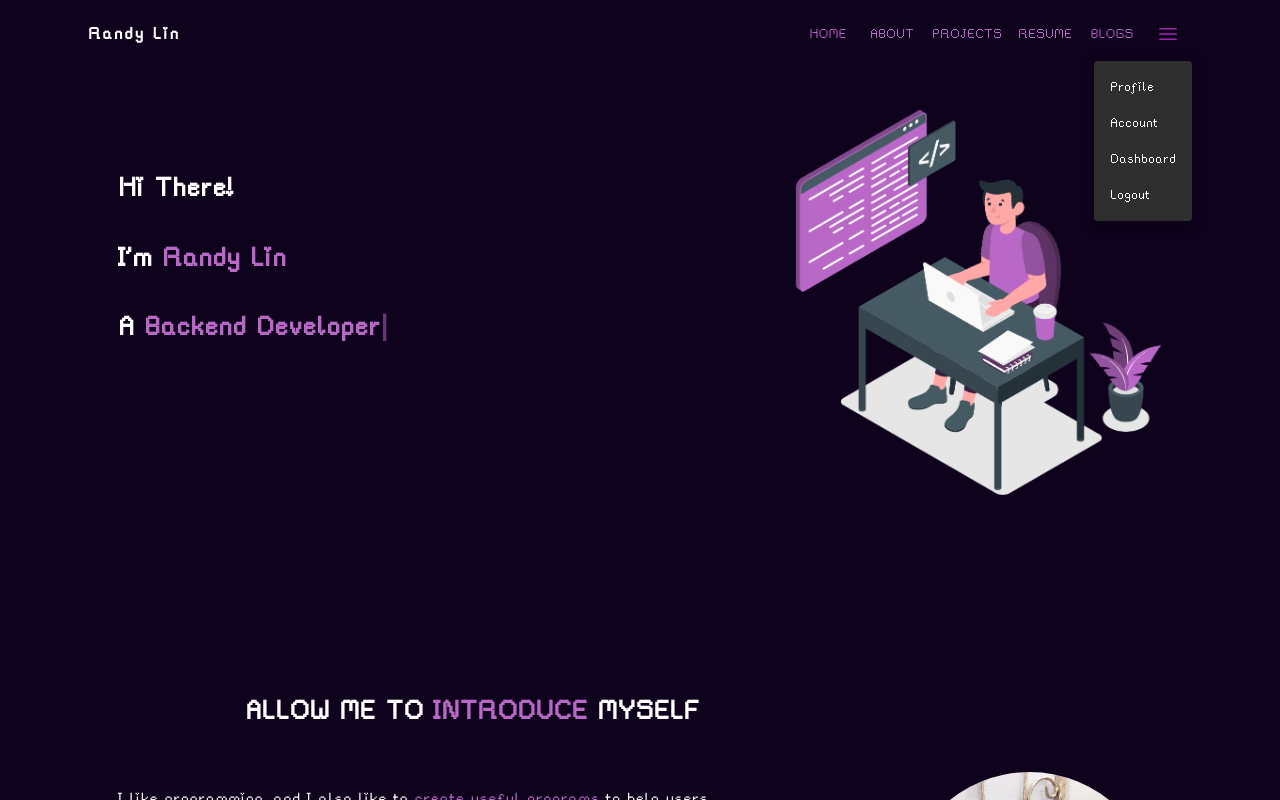
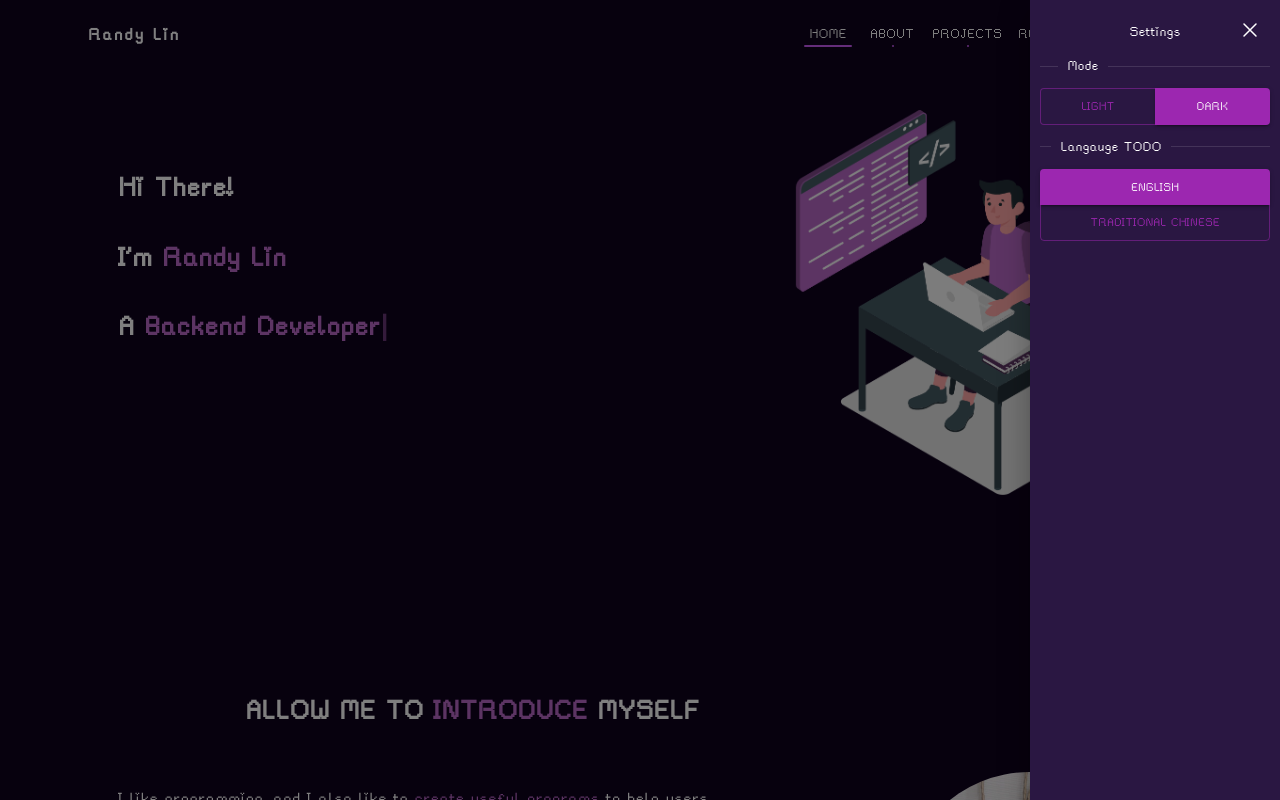
Before and after one commit to linyejoe2/Portfolio, a React (Vite) app: page /home in a window 1280 px wide. Both pictures are taken after a click on the button "Open settings". Shown: the top 800 px of the page. Built offline with nearby package versions, Linux system fonts and the light colour scheme; a web font is replaced by a local one.

Commit message:
Add right drawer to top nav bar, can control theme mode, and TODO control langauge

```diff
--- a/package.json
+++ b/package.json
@@ -20,6 +20,7 @@
     "react": "^18.2.0",
     "react-dom": "^18.2.0",
     "react-redux": "^8.1.2",
+    "react-router-dom": "^6.15.0",
     "typewriter-effect": "^2.20.1"
   },
   "devDependencies": {
--- a/src/App.tsx
+++ b/src/App.tsx
@@ -85,7 +85,7 @@ export default function MyApp() {
             display: 'flex',
             justifyContent: "center",
             alignItems: "center",
-            backgroundColor: "primary.dark"
+            backgroundColor: "background.paper"
           }}>
           Copyright © 2023 linyejoe2
 
--- a/src/components/TopNavigationBar.tsx
+++ b/src/components/TopNavigationBar.tsx
@@ -9,8 +9,9 @@ import Container from '@mui/material/Container';
 import Button from '@mui/material/Button';
 import Tooltip from '@mui/material/Tooltip';
 import MenuItem from '@mui/material/MenuItem';
-import { SvgIcon, useScrollTrigger } from '@mui/material';
-import { store, darkModeActions } from '../service/store';
+import { ButtonGroup, Divider, List, ListItem, ListItemButton, ListItemIcon, ListItemText, SvgIcon, SwipeableDrawer, useScrollTrigger } from '@mui/material';
+import { store, darkModeActions, TStore } from '../service/store';
+import { useSelector } from 'react-redux';
 
 
 const pages = ['Home', 'About', 'Projects', 'Resume', 'Blogs'];
@@ -21,6 +22,7 @@ interface Props {
 }
 
 export default function TopNavigationBar() {
+  const darkTheme = useSelector((state: TStore) => state.darkMode);
   const [anchorElNav, setAnchorElNav] = React.useState<null | HTMLElement>(null);
   const [anchorElUser, setAnchorElUser] = React.useState<null | HTMLElement>(null);
 
@@ -31,6 +33,13 @@ export default function TopNavigationBar() {
     if (pageName == 'About') { store.dispatch(darkModeActions.toggle()) }
     if (pageName == 'Projects') { store.dispatch(darkModeActions.toggle()) }
   }
+
+  const handleThemeButtonClick = (event: React.MouseEvent<HTMLElement>) => {
+    const n = event.currentTarget.id
+    if (n == "Light") { store.dispatch(darkModeActions.setToLight()) }
+    if (n == 'Dark') { store.dispatch(darkModeActions.setToDark()) }
+  }
+
   const handleCloseNavMenu = () => {
     setAnchorElNav(null);
   };
@@ -77,12 +86,33 @@ export default function TopNavigationBar() {
               justifyContent: "flex-end",
               // marginRight: { xs: '10px', md: '10px' }
             }}>
-              {pages.map((page) => (
+              {pages.map((page) => {
+                const on = window.location.href.indexOf(page.toLowerCase()) != -1
+                return (
                   <Button
                     id={page}
                     key={page}
                     onClick={handleNavClick}
-                  sx={{ my: 2, color: 'text.secondary', display: 'block' }}
+                    sx={{
+                      my: 2, color: 'text.primary', display: 'block',
+                      "&::after": {
+                        content: "''",
+                        display: "block",
+                        position: "relative",
+                        bottom: '1px',
+                        height: '2px',
+                        background: "#c95bf5",
+                        borderRadius: "16px",
+                        transition: "all 0.3s",
+                        zIndex: '-1',
+                        width: on ? "100%" : '2px',
+                        left: on ? "0" : "50%"
+                      },
+                      "&:hover::after": {
+                        width: "100%",
+                        left: "0",
+                      }
+                    }}
                   >
                     <Typography>
                       {page}
@@ -90,7 +120,8 @@ export default function TopNavigationBar() {
                     {/* <span>
                   </span> */}
                   </Button>
-              ))}
+                )
+              })}
 
               <Menu
                 sx={{ mt: '45px' }}
@@ -126,14 +157,52 @@ export default function TopNavigationBar() {
             }}>
               <Tooltip title="Open settings">
                 <IconButton size="large" onClick={handleOpenUserMenu}>
-                  <SvgIcon color="primary">
+                  <SvgIcon >
                     <svg xmlns="http://www.w3.org/2000/svg" fill="none" viewBox="0 0 24 24" strokeWidth={1.5} stroke="currentColor" className="w-6 h-6">
                       <path strokeLinecap="round" strokeLinejoin="round" d="M3.75 6.75h16.5M3.75 12h16.5m-16.5 5.25h16.5" />
                     </svg>
                   </SvgIcon>
                 </IconButton>
               </Tooltip>
-              <Menu
+              <SwipeableDrawer
+                anchor="right"
+                open={Boolean(anchorElUser)}
+                onClose={handleCloseUserMenu}
+                onOpen={handleOpenUserMenu}
+              // onOpen={toggleDrawer(anchor, true)}
+              >
+                <Box sx={{ width: '250px', padding: '10px' }}>
+                  <Box sx={{ display: "flex", position: "absolute", top: "10px", right: "10px" }}>
+                    <IconButton>
+                      <SvgIcon >
+                        <svg xmlns="http://www.w3.org/2000/svg" fill="none" viewBox="0 0 24 24" strokeWidth={1.5} stroke="currentColor" className="w-6 h-6">
+                          <path strokeLinecap="round" strokeLinejoin="round" d="M6 18L18 6M6 6l12 12" />
+                        </svg>
+                      </SvgIcon>
+                    </IconButton>
+                  </Box>
+                  <div className="centerer " style={{ margin: "10px auto" }}>
+                    <Typography>Settings</Typography>
+                  </div>
+                  <Divider textAlign="left" sx={{ marginBottom: "10px" }}>Mode</Divider>
+                  <div className="centerer mb1">
+                    <ButtonGroup fullWidth variant="outlined" aria-label="Theme Mode change button group">
+                      <Button onClick={handleThemeButtonClick} variant={!darkTheme ? "contained" : "outlined"} id='Light'>Light</Button>
+                      <Button onClick={handleThemeButtonClick} variant={darkTheme ? "contained" : "outlined"} id='Dark'>Dark</Button>
+                    </ButtonGroup>
+                  </div>
+                  <Divider textAlign="left" sx={{ marginBottom: "10px" }}>Langauge TODO</Divider>
+                  <div className="centerer mb1">
+                    <ButtonGroup fullWidth orientation="vertical"
+                      variant="outlined" aria-label="outlined primary button group">
+                      <Button variant="contained">English</Button>
+                      <Button>Traditional Chinese</Button>
+                    </ButtonGroup>
+                  </div>
+                </Box>
+              </SwipeableDrawer>
+
+              {/* <Menu
                 sx={{ mt: '45px' }}
                 id="menu-appbar"
                 anchorEl={anchorElUser}
@@ -149,12 +218,18 @@ export default function TopNavigationBar() {
                 open={Boolean(anchorElUser)}
                 onClose={handleCloseUserMenu}
               >
+                <Divider textAlign="left">Mode</Divider>
+                <ButtonGroup variant="contained" aria-label="outlined primary button group">
+                  <Button>Light</Button>
+                  <Button>Dark</Button>
+                </ButtonGroup>
+
                 {settings.map((setting) => (
                   <MenuItem key={setting} onClick={handleCloseUserMenu}>
                     <Typography textAlign="center">{setting}</Typography>
                   </MenuItem>
                 ))}
-              </Menu>
+              </Menu> */}
             </Box>
           </Toolbar>
         </Container>
--- a/src/service/store.ts
+++ b/src/service/store.ts
@@ -19,7 +19,9 @@ const darkModeSlice = createSlice({
   reducers: {
     toggle: (s) => {
       return !s
-    }
+    },
+    setToDark: () => true,
+    setToLight: () => false
   }
 })
 
--- a/src/style.css
+++ b/src/style.css
@@ -1,5 +1,6 @@
-.Typewriter {
-  display: inline;
+body,
+* {
+  transition: background-color 0.75s, color 0.1s;
 }
 
 ::-webkit-scrollbar-thumb {
@@ -15,7 +16,16 @@
   width: 7px;
 }
 
-body,
-* {
-  transition: background-color 0.75s, color 0.1s;
+.Typewriter {
+  display: inline;
 }
+
+.centerer {
+  display: flex;
+  justify-content: center;
+  align-content: center;
+}
+
+.mb1 {
+  margin-bottom: 10px;
+}
--- a/src/theme.ts
+++ b/src/theme.ts
@@ -10,6 +10,9 @@ const themeDefaultOption: ThemeOptions = {
   components: {
     MuiCssBaseline: {
       styleOverrides: `
+        * {
+          background-image: none !important;
+        }
         @font-face {
           font-family: 'Cubic';
           font-style: normal;
@@ -61,7 +64,6 @@ export const darkMode = createTheme({
     text: {
       primary: "#fff",
       secondary: "#ba68c8",
-
     },
     primary: purple,
     secondary: deepPurple,
@@ -69,7 +71,8 @@ export const darkMode = createTheme({
       main: "#e872e6"
     },
     background: {
-      default: "#0e021d"
+      default: "#0e021d",
+      "paper": "#2a1742"
     }
   },
   ...themeDefaultOption
```
Also changed, not shown: src/Router.tsx (added, +29 -0 lines), src/page/ErrorPage.tsx (added, +26 -0 lines), src/Route.tsx (deleted), 1 other file (tests, documents, lock files or other folders). Lines whose indentation alone changed are shown as unchanged.
